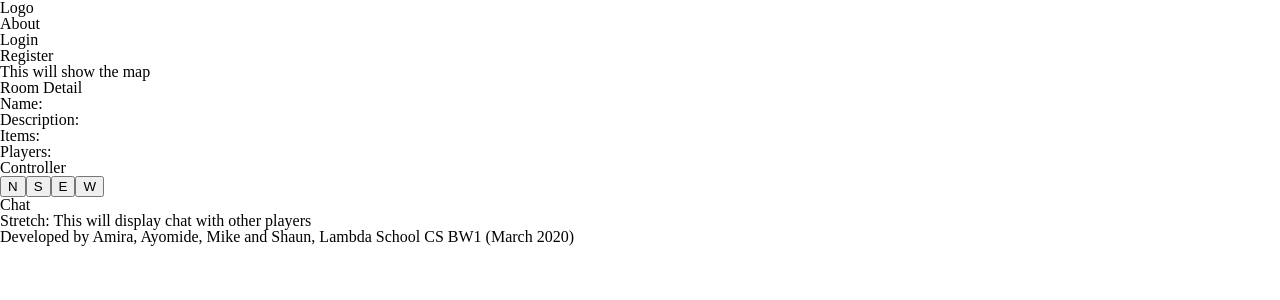
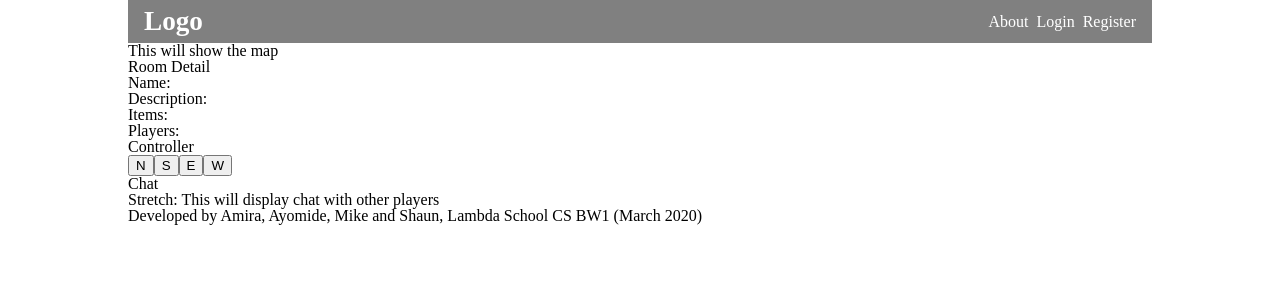
Before and after one commit to CSEU3-mud-sama/front-end, a React (Create React App) app: page / in a window 1280 px wide. Shown: the top 300 px of the page. Built offline with nearby package versions, Linux system fonts and the light colour scheme.

Commit message:
Add header

```diff
--- a/src/App.js
+++ b/src/App.js
@@ -1,5 +1,6 @@
 import React from "react";
 import { BrowserRouter as Router, Switch, Route } from 'react-router-dom';
+import styled from 'styled-components';
 
 import NavBar from './components/NavBar'
 import Footer from './components/Footer'
@@ -10,12 +11,18 @@ import Home from './pages/Home'
 
 import GlobalStyle from './styles/GlobalStyle'
 
+const StyledApp = styled.div`
+  width: 1024px;
+
+  margin: 0 auto;
+`
+
 function App() {
 
   const isLoggedIn = true;
 
   return (
-      <div className='app'>
+      <StyledApp>
         <GlobalStyle />
         <Router>
           <NavBar />
@@ -29,7 +36,7 @@ function App() {
           </Switch>
           <Footer />
         </Router>
-      </div>
+      </StyledApp>
   );
 }
 
--- a/src/components/NavBar.jsx
+++ b/src/components/NavBar.jsx
@@ -1,9 +1,35 @@
 import React from 'react';
+import { Link } from 'react-router-dom'
+import styled from 'styled-components'
+
+const StyledNavBar = styled.div`
+    display: flex;
+    justify-content: space-between;
+    align-items: center;
+    padding: 0.5rem 1rem;
+
+    background: grey;
+    color: white;
+
+    h1 {
+        font-size: 1.7rem;
+        font-weight: bold;
+    }
+
+    ul {
+        display: flex;
+    }
+
+    li {
+        list-style-type: none;
+        margin-left: 0.5rem;
+    }
+`
 
 function NavBar() {
     return (
-        <div>
-            <div>Logo</div>
+        <StyledNavBar>
+            <h1>Logo</h1   >
             <div>
                 <ul>
                     <li>About</li>
@@ -11,7 +37,7 @@ function NavBar() {
                     <li>Register</li>
                 </ul>
             </div>
-        </div>
+        </StyledNavBar>
     );
 }
 
```
